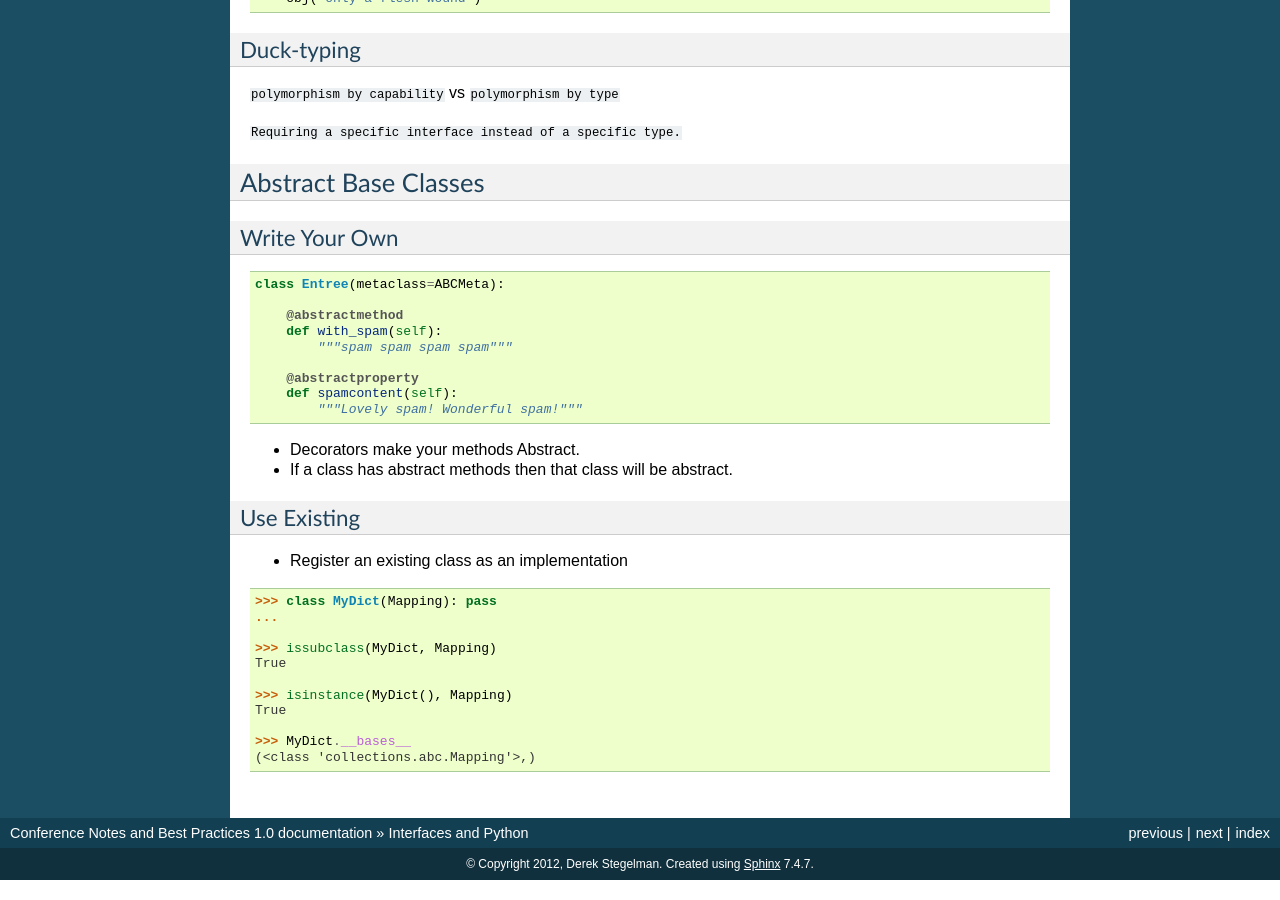
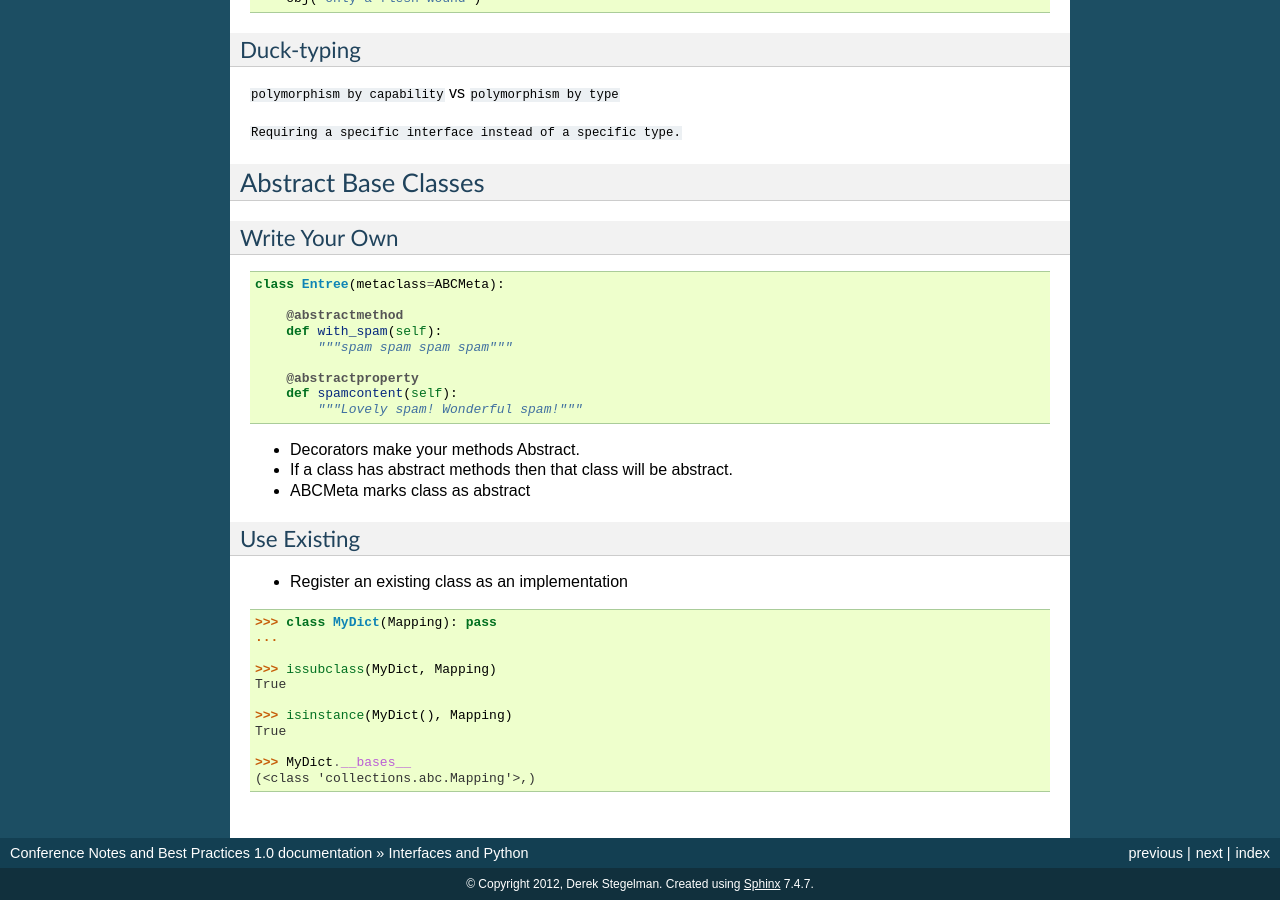
Before and after one commit to dstegelman/dstegelman-event-notes, a Sphinx documentation site: the page built from source/pycon2012/friday/interfaces_and_python.rst, in a window 1280 px wide and 900 px high, scrolled down 1395 px. Built offline with Sphinx 7.4.7, drawn with Linux system fonts in a browser that asks for light colours.

Commit message:
Updates.

```diff
--- a/source/pycon2012/friday/interfaces_and_python.rst
+++ b/source/pycon2012/friday/interfaces_and_python.rst
@@ -105,6 +105,8 @@ Write Your Own
 
 * Decorators make your methods Abstract.
 * If a class has abstract methods then that class will be abstract.
+* ABCMeta marks class as abstract
+
 
 Use Existing
 ------------
```
Also changed, not shown: 5 other files.
